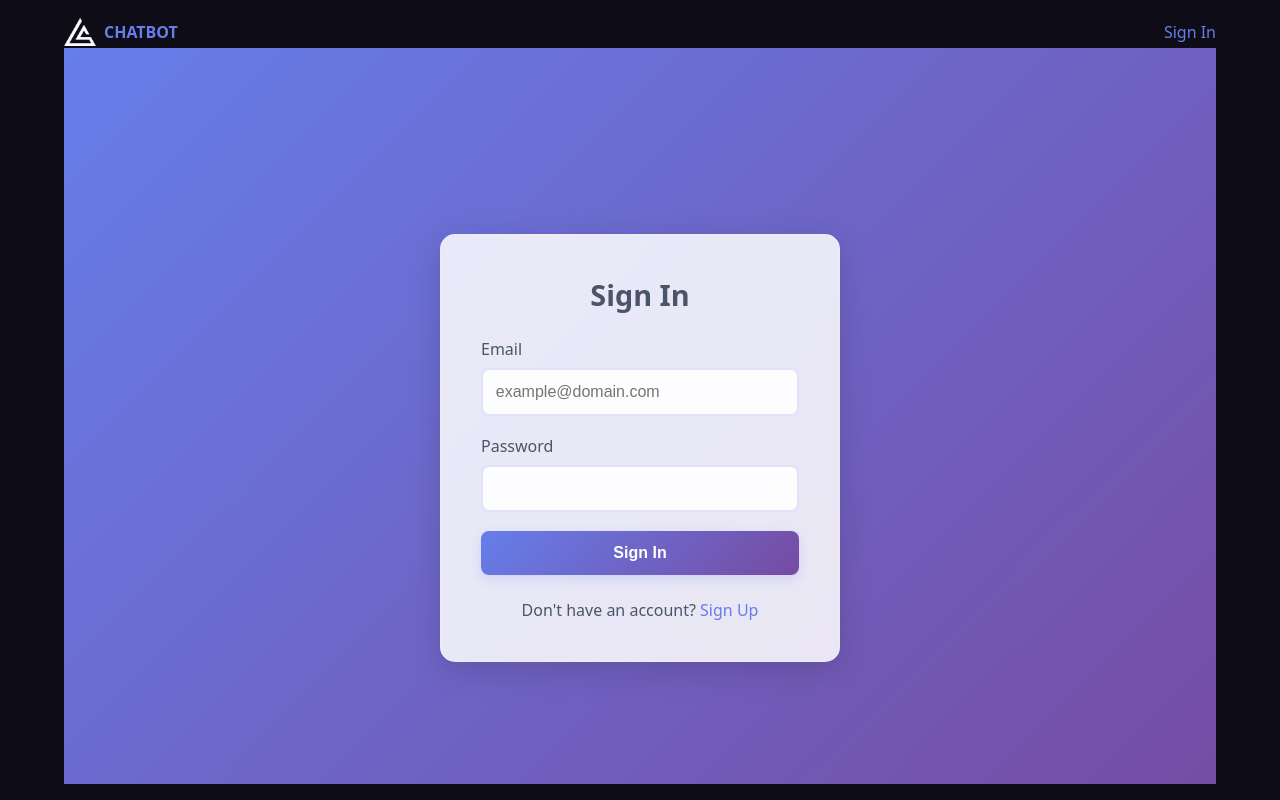
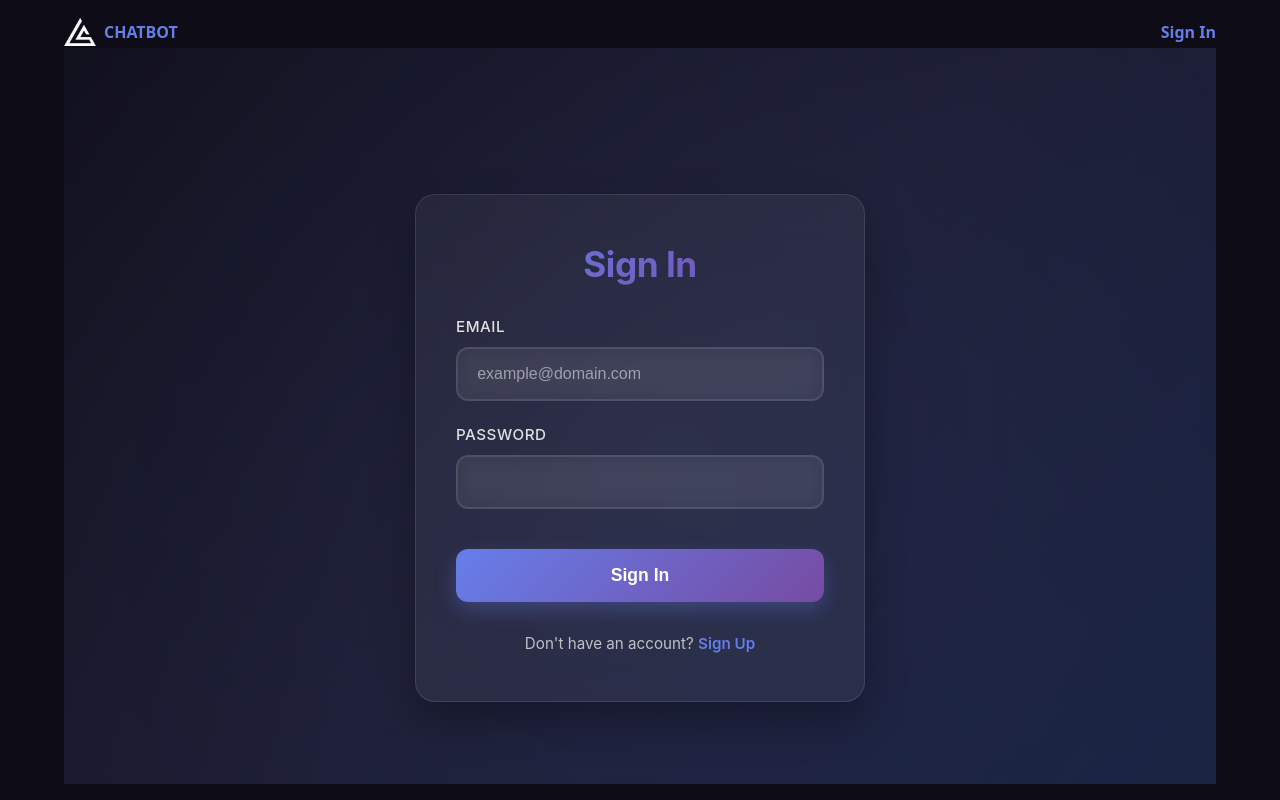
Before and after one commit to sarthakporwal/ChatBot, a React (Vite) app in the folder client/: page /sign-in in a window 1280 px wide. Built offline with nearby package versions, Linux system fonts and the light colour scheme; no server answers.

Commit message:
SignIn and SignUp update

```diff
--- a/client/src/routes/signInPage/signInPage.css
+++ b/client/src/routes/signInPage/signInPage.css
@@ -1,107 +1,252 @@
+/* Modern Dark Theme Sign-In Page */
 .signInPage {
   min-height: 100vh;
   display: flex;
   align-items: center;
   justify-content: center;
-  background: linear-gradient(135deg, #667eea 0%, #764ba2 100%);
+  background: linear-gradient(135deg, #0e0c16 0%, #1a1a2e 50%, #16213e 100%);
   padding: 20px;
+  font-family: 'Inter', 'Segoe UI', Arial, sans-serif;
+  position: relative;
+  overflow: hidden;
+}
+
+/* Animated background elements */
+.signInPage::before {
+  content: '';
+  position: absolute;
+  top: -50%;
+  left: -50%;
+  width: 200%;
+  height: 200%;
+  background: radial-gradient(circle, rgba(102, 126, 234, 0.1) 0%, transparent 70%);
+  animation: float 20s ease-in-out infinite;
+  pointer-events: none;
+}
+
+@keyframes float {
+  0%, 100% { transform: translate(0, 0) rotate(0deg); }
+  25% { transform: translate(10px, -10px) rotate(1deg); }
+  50% { transform: translate(-5px, 10px) rotate(-1deg); }
+  75% { transform: translate(-10px, -5px) rotate(0.5deg); }
 }
 
 .form-container {
-  background: rgba(255, 255, 255, 0.85);
-  padding: 2.5rem;
-  border-radius: 15px;
-  box-shadow: 0 8px 32px rgba(0, 0, 0, 0.15);
+  background: rgba(255, 255, 255, 0.05);
+  padding: 3rem 2.5rem;
+  border-radius: 20px;
+  box-shadow: 0 20px 40px rgba(0, 0, 0, 0.3);
   width: 100%;
-  max-width: 400px;
-  backdrop-filter: blur(8px);
-  border: 1px solid rgba(255, 255, 255, 0.2);
+  max-width: 420px;
+  backdrop-filter: blur(20px);
+  border: 1px solid rgba(255, 255, 255, 0.1);
+  position: relative;
+  z-index: 1;
+  animation: slideUp 0.6s ease-out;
+}
+
+@keyframes slideUp {
+  from {
+    opacity: 0;
+    transform: translateY(30px);
+  }
+  to {
+    opacity: 1;
+    transform: translateY(0);
+  }
 }
 
 .form-container h2 {
-  color: #4a5568;
+  color: #ffffff;
   text-align: center;
-  margin-bottom: 1.5rem;
-  font-size: 1.8rem;
-  font-weight: 600;
+  margin-bottom: 2rem;
+  font-size: 2.2rem;
+  font-weight: 700;
+  letter-spacing: -0.5px;
+  background: linear-gradient(135deg, #667eea 0%, #764ba2 100%);
+  -webkit-background-clip: text;
+  -webkit-text-fill-color: transparent;
+  background-clip: text;
 }
 
 .form-group {
-  margin-bottom: 1.2rem;
+  margin-bottom: 1.5rem;
+  position: relative;
 }
 
 .form-group label {
   display: block;
-  margin-bottom: 0.5rem;
-  color: #4a5568;
+  margin-bottom: 0.7rem;
+  color: #e0e0e0;
   font-weight: 500;
+  font-size: 0.95rem;
+  letter-spacing: 0.5px;
+  text-transform: uppercase;
 }
 
 .form-group input {
   width: 100%;
-  padding: 0.8rem;
-  border: 2px solid rgba(102, 126, 234, 0.2);
-  border-radius: 8px;
+  padding: 1rem 1.2rem;
+  border: 2px solid rgba(255, 255, 255, 0.1);
+  border-radius: 12px;
   font-size: 1rem;
   transition: all 0.3s ease;
-  background: rgba(255, 255, 255, 0.9);
+  background: rgba(255, 255, 255, 0.05);
+  color: #ffffff;
+  backdrop-filter: blur(10px);
+}
+
+.form-group input::placeholder {
+  color: rgba(255, 255, 255, 0.5);
 }
 
 .form-group input:focus {
   outline: none;
   border-color: #667eea;
-  box-shadow: 0 0 0 3px rgba(102, 126, 234, 0.15);
-  background: #ffffff;
+  box-shadow: 0 0 0 4px rgba(102, 126, 234, 0.15);
+  background: rgba(255, 255, 255, 0.08);
+  transform: translateY(-2px);
+}
+
+.form-group input:disabled {
+  opacity: 0.6;
+  cursor: not-allowed;
+  transform: none;
 }
 
 button[type="submit"] {
   width: 100%;
-  padding: 0.8rem;
+  padding: 1rem;
   background: linear-gradient(135deg, #667eea 0%, #764ba2 100%);
   color: white;
   border: none;
-  border-radius: 8px;
-  font-size: 1rem;
+  border-radius: 12px;
+  font-size: 1.1rem;
   font-weight: 600;
   cursor: pointer;
   transition: all 0.3s ease;
-  box-shadow: 0 4px 12px rgba(102, 126, 234, 0.2);
+  box-shadow: 0 8px 20px rgba(102, 126, 234, 0.3);
+  position: relative;
+  overflow: hidden;
+  margin-top: 1rem;
+}
+
+button[type="submit"]::before {
+  content: '';
+  position: absolute;
+  top: 0;
+  left: -100%;
+  width: 100%;
+  height: 100%;
+  background: linear-gradient(90deg, transparent, rgba(255, 255, 255, 0.2), transparent);
+  transition: left 0.5s;
+}
+
+button[type="submit"]:hover::before {
+  left: 100%;
 }
 
 button[type="submit"]:hover {
+  transform: translateY(-3px);
+  box-shadow: 0 12px 25px rgba(102, 126, 234, 0.4);
+}
+
+button[type="submit"]:active {
   transform: translateY(-1px);
-  box-shadow: 0 6px 16px rgba(102, 126, 234, 0.3);
 }
 
 button[type="submit"]:disabled {
   opacity: 0.7;
   cursor: not-allowed;
   transform: none;
+  box-shadow: 0 4px 12px rgba(102, 126, 234, 0.2);
 }
 
 .error {
-  background-color: rgba(220, 38, 38, 0.1);
-  color: #dc2626;
-  padding: 0.8rem;
-  border-radius: 8px;
-  margin-bottom: 1rem;
+  background: rgba(220, 38, 38, 0.1);
+  color: #ff6b6b;
+  padding: 1rem;
+  border-radius: 12px;
+  margin-bottom: 1.5rem;
   font-size: 0.9rem;
-  border: 1px solid rgba(220, 38, 38, 0.2);
+  border: 1px solid rgba(220, 38, 38, 0.3);
+  backdrop-filter: blur(10px);
+  animation: shake 0.5s ease-in-out;
+}
+
+@keyframes shake {
+  0%, 100% { transform: translateX(0); }
+  25% { transform: translateX(-5px); }
+  75% { transform: translateX(5px); }
 }
 
 p {
   text-align: center;
-  margin-top: 1.5rem;
-  color: #4a5568;
+  margin-top: 2rem;
+  color: rgba(255, 255, 255, 0.7);
+  font-size: 0.95rem;
 }
 
 a {
   color: #667eea;
   text-decoration: none;
-  font-weight: 500;
-  transition: color 0.2s ease;
+  font-weight: 600;
+  transition: all 0.3s ease;
+  position: relative;
+}
+
+a::after {
+  content: '';
+  position: absolute;
+  bottom: -2px;
+  left: 0;
+  width: 0;
+  height: 2px;
+  background: linear-gradient(135deg, #667eea 0%, #764ba2 100%);
+  transition: width 0.3s ease;
 }
 
 a:hover {
   color: #764ba2;
 }
+
+a:hover::after {
+  width: 100%;
+}
+
+/* Loading animation */
+.loading-spinner {
+  display: inline-block;
+  width: 16px;
+  height: 16px;
+  border: 2px solid rgba(255, 255, 255, 0.3);
+  border-radius: 50%;
+  border-top-color: #ffffff;
+  animation: spin 1s ease-in-out infinite;
+  margin-right: 8px;
+}
+
+@keyframes spin {
+  to { transform: rotate(360deg); }
+}
+
+/* Responsive design */
+@media screen and (max-width: 480px) {
+  .form-container {
+    padding: 2rem 1.5rem;
+    margin: 10px;
+  }
+
+  .form-container h2 {
+    font-size: 1.8rem;
+  }
+
+  .form-group input {
+    padding: 0.9rem 1rem;
+  }
+
+  button[type="submit"] {
+    padding: 0.9rem;
+    font-size: 1rem;
+  }
+}
--- a/client/src/routes/signInPage/signInPage.jsx
+++ b/client/src/routes/signInPage/signInPage.jsx
@@ -66,7 +66,14 @@ const SignInPage = () => {
             />
           </div>
           <button type="submit" disabled={isLoading}>
-            {isLoading ? "Signing in..." : "Sign In"}
+            {isLoading ? (
+              <>
+                <span className="loading-spinner"></span>
+                Signing in...
+              </>
+            ) : (
+              "Sign In"
+            )}
           </button>
         </form>
         <p>
--- a/client/src/routes/signUpPage/signUpPage.css
+++ b/client/src/routes/signUpPage/signUpPage.css
@@ -1,101 +1,224 @@
+/* Modern Dark Theme Sign-Up Page */
 .signUpPage {
   min-height: 100vh;
   display: flex;
   align-items: center;
   justify-content: center;
-  background: linear-gradient(135deg, #667eea 0%, #764ba2 100%);
+  background: linear-gradient(135deg, #0e0c16 0%, #1a1a2e 50%, #16213e 100%);
   padding: 20px;
+  font-family: 'Inter', 'Segoe UI', Arial, sans-serif;
+  position: relative;
+  overflow: hidden;
+}
+
+/* Animated background elements */
+.signUpPage::before {
+  content: '';
+  position: absolute;
+  top: -50%;
+  left: -50%;
+  width: 200%;
+  height: 200%;
+  background: radial-gradient(circle, rgba(102, 126, 234, 0.1) 0%, transparent 70%);
+  animation: float 20s ease-in-out infinite;
+  pointer-events: none;
+}
+
+@keyframes float {
+  0%, 100% { transform: translate(0, 0) rotate(0deg); }
+  25% { transform: translate(10px, -10px) rotate(1deg); }
+  50% { transform: translate(-5px, 10px) rotate(-1deg); }
+  75% { transform: translate(-10px, -5px) rotate(0.5deg); }
 }
 
 .form-container {
-  background: rgba(255, 255, 255, 0.85);
-  padding: 2.5rem;
-  border-radius: 15px;
-  box-shadow: 0 8px 32px rgba(0, 0, 0, 0.15);
+  background: rgba(255, 255, 255, 0.05);
+  padding: 3rem 2.5rem;
+  border-radius: 20px;
+  box-shadow: 0 20px 40px rgba(0, 0, 0, 0.3);
   width: 100%;
-  max-width: 400px;
-  backdrop-filter: blur(8px);
-  border: 1px solid rgba(255, 255, 255, 0.2);
+  max-width: 450px;
+  backdrop-filter: blur(20px);
+  border: 1px solid rgba(255, 255, 255, 0.1);
+  position: relative;
+  z-index: 1;
+  animation: slideUp 0.6s ease-out;
+}
+
+@keyframes slideUp {
+  from {
+    opacity: 0;
+    transform: translateY(30px);
+  }
+  to {
+    opacity: 1;
+    transform: translateY(0);
+  }
 }
 
 .form-container h2 {
-  color: #4a5568;
+  color: #ffffff;
   text-align: center;
-  margin-bottom: 1.5rem;
-  font-size: 1.8rem;
-  font-weight: 600;
+  margin-bottom: 2rem;
+  font-size: 2.2rem;
+  font-weight: 700;
+  letter-spacing: -0.5px;
+  background: linear-gradient(135deg, #667eea 0%, #764ba2 100%);
+  -webkit-background-clip: text;
+  -webkit-text-fill-color: transparent;
+  background-clip: text;
 }
 
 .form-group {
-  margin-bottom: 1.2rem;
+  margin-bottom: 1.5rem;
+  position: relative;
 }
 
 .form-group label {
   display: block;
-  margin-bottom: 0.5rem;
-  color: #4a5568;
+  margin-bottom: 0.7rem;
+  color: #e0e0e0;
   font-weight: 500;
+  font-size: 0.95rem;
+  letter-spacing: 0.5px;
+  text-transform: uppercase;
 }
 
 .form-group input {
   width: 100%;
-  padding: 0.8rem;
-  border: 2px solid rgba(102, 126, 234, 0.2);
-  border-radius: 8px;
+  padding: 1rem 1.2rem;
+  border: 2px solid rgba(255, 255, 255, 0.1);
+  border-radius: 12px;
   font-size: 1rem;
   transition: all 0.3s ease;
-  background: rgba(255, 255, 255, 0.9);
+  background: rgba(255, 255, 255, 0.05);
+  color: #ffffff;
+  backdrop-filter: blur(10px);
+}
+
+.form-group input::placeholder {
+  color: rgba(255, 255, 255, 0.5);
 }
 
 .form-group input:focus {
   outline: none;
   border-color: #667eea;
-  box-shadow: 0 0 0 3px rgba(102, 126, 234, 0.15);
-  background: #ffffff;
+  box-shadow: 0 0 0 4px rgba(102, 126, 234, 0.15);
+  background: rgba(255, 255, 255, 0.08);
+  transform: translateY(-2px);
 }
 
 button[type="submit"] {
   width: 100%;
-  padding: 0.8rem;
+  padding: 1rem;
   background: linear-gradient(135deg, #667eea 0%, #764ba2 100%);
   color: white;
   border: none;
-  border-radius: 8px;
-  font-size: 1rem;
+  border-radius: 12px;
+  font-size: 1.1rem;
   font-weight: 600;
   cursor: pointer;
   transition: all 0.3s ease;
-  box-shadow: 0 4px 12px rgba(102, 126, 234, 0.2);
+  box-shadow: 0 8px 20px rgba(102, 126, 234, 0.3);
+  position: relative;
+  overflow: hidden;
+  margin-top: 1rem;
+}
+
+button[type="submit"]::before {
+  content: '';
+  position: absolute;
+  top: 0;
+  left: -100%;
+  width: 100%;
+  height: 100%;
+  background: linear-gradient(90deg, transparent, rgba(255, 255, 255, 0.2), transparent);
+  transition: left 0.5s;
+}
+
+button[type="submit"]:hover::before {
+  left: 100%;
 }
 
 button[type="submit"]:hover {
+  transform: translateY(-3px);
+  box-shadow: 0 12px 25px rgba(102, 126, 234, 0.4);
+}
+
+button[type="submit"]:active {
   transform: translateY(-1px);
-  box-shadow: 0 6px 16px rgba(102, 126, 234, 0.3);
 }
 
 .error {
-  background-color: rgba(220, 38, 38, 0.1);
-  color: #dc2626;
-  padding: 0.8rem;
-  border-radius: 8px;
-  margin-bottom: 1rem;
+  background: rgba(220, 38, 38, 0.1);
+  color: #ff6b6b;
+  padding: 1rem;
+  border-radius: 12px;
+  margin-bottom: 1.5rem;
   font-size: 0.9rem;
-  border: 1px solid rgba(220, 38, 38, 0.2);
+  border: 1px solid rgba(220, 38, 38, 0.3);
+  backdrop-filter: blur(10px);
+  animation: shake 0.5s ease-in-out;
+}
+
+@keyframes shake {
+  0%, 100% { transform: translateX(0); }
+  25% { transform: translateX(-5px); }
+  75% { transform: translateX(5px); }
 }
 
 p {
   text-align: center;
-  margin-top: 1.5rem;
-  color: #4a5568;
+  margin-top: 2rem;
+  color: rgba(255, 255, 255, 0.7);
+  font-size: 0.95rem;
 }
 
 a {
   color: #667eea;
   text-decoration: none;
-  font-weight: 500;
-  transition: color 0.2s ease;
+  font-weight: 600;
+  transition: all 0.3s ease;
+  position: relative;
+}
+
+a::after {
+  content: '';
+  position: absolute;
+  bottom: -2px;
+  left: 0;
+  width: 0;
+  height: 2px;
+  background: linear-gradient(135deg, #667eea 0%, #764ba2 100%);
+  transition: width 0.3s ease;
 }
 
 a:hover {
   color: #764ba2;
 }
+
+a:hover::after {
+  width: 100%;
+}
+
+/* Responsive design */
+@media screen and (max-width: 480px) {
+  .form-container {
+    padding: 2rem 1.5rem;
+    margin: 10px;
+    max-width: 100%;
+  }
+
+  .form-container h2 {
+    font-size: 1.8rem;
+  }
+
+  .form-group input {
+    padding: 0.9rem 1rem;
+  }
+
+  button[type="submit"] {
+    padding: 0.9rem;
+    font-size: 1rem;
+  }
+}
```
Also changed, not shown: 1 other file (tests, documents, lock files or other folders).
